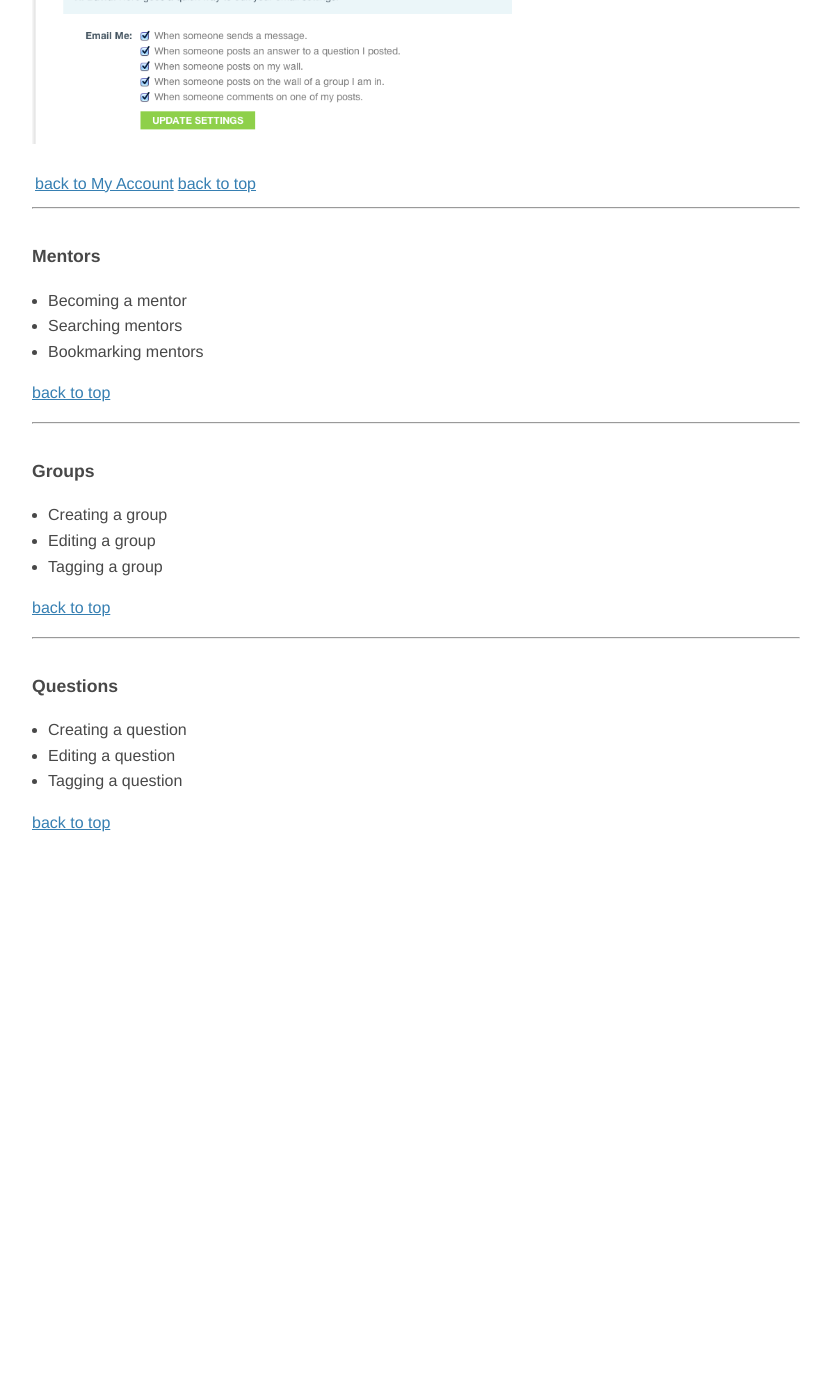
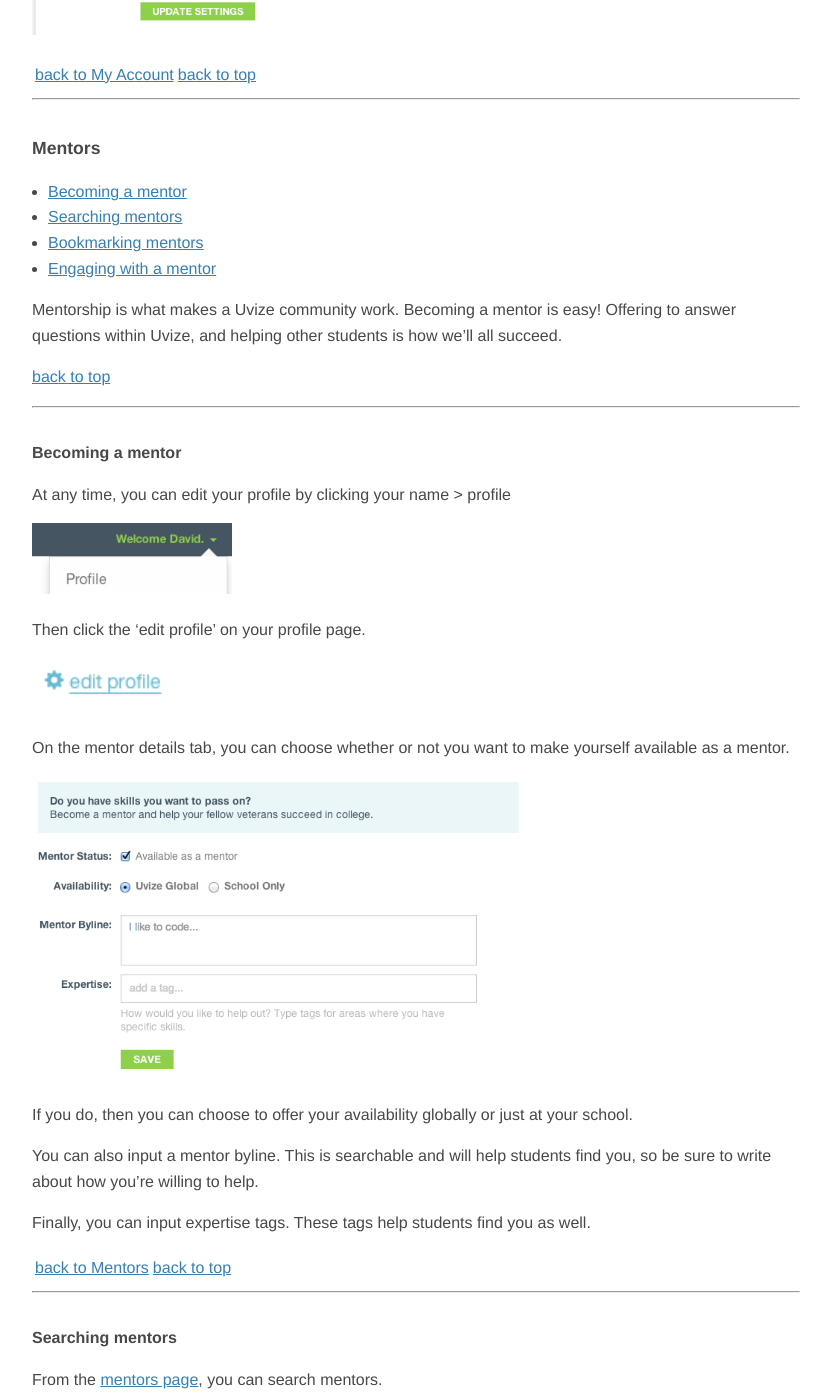
Before and after one commit to SonderMindOrg/uvize.github.io, a Jekyll site: the page built from faq.md, in a window 1280 px wide and 1400 px high, scrolled down 8776 px. Shown: the whole window, without its empty margins (224-1055 px from the left). Built offline with Jekyll 4.4.1, drawn with Linux system fonts in a browser that asks for light colours; Markdown is read by kramdown in place of the engine named in the settings; before the commit the page ends 9676 px from its top, so only the background shows below that; some of the changed text lies outside the part shown.

Commit message:
Mentor section of FAQ. Fixes #24 Fixes #25 Fixes #14 Fixes #10

```diff
--- a/faq.md
+++ b/faq.md
@@ -146,15 +146,11 @@
 
 On the mentor details tab, you can choose whether or not you want to make yourself available as a mentor.
 
-If you do, then you can choose to offer your availability globally or just at your school.
-
 <a href="gfx/uvize-profile-mentor.png">
   <img src="gfx/uvize-profile-mentor.png" alt="profile mentor details" style="width:500px;">
 </a>
 
-You can also input a mentor byline. This is searchable and will help students find you, so be sure to write about how you're willing to help.
-
-Finally, you can input expertise tags. These tags help students find you as well.
+See [Becoming a mentor](#become-mentor) to learn more about mentorship.
 
 #### Email Settings
 
@@ -280,11 +276,90 @@
 
 ## <a name="mentors"></a>Mentors
 
-* Becoming a mentor
-* Searching mentors
-* Bookmarking mentors
+* [Becoming a mentor](#become-mentor)
+* [Searching mentors](#searching-mentors)
+* [Bookmarking mentors](#bookmarking-mentors)
+* [Engaging with a mentor](#engaging-mentors)
+
+Mentorship is what makes a Uvize community work. Becoming a mentor is easy! Offering to answer questions within Uvize, and helping other students is how we'll all succeed.
 
 [back to top](#top)
+
+***
+
+### <a name="become-mentor"></a>Becoming a mentor
+
+At any time, you can edit your profile by clicking your name > profile
+
+<a href="gfx/uvize-go-to-profile.png">
+  <img src="gfx/uvize-go-to-profile.png" alt="go to profile" style="width:200px;">
+</a>
+
+Then click the 'edit profile' on your profile page.
+
+<a href="gfx/uvize-edit-profile.png">
+  <img src="gfx/uvize-edit-profile.png" alt="edit profile" style="width:150px;">
+</a>
+
+On the mentor details tab, you can choose whether or not you want to make yourself available as a mentor.
+
+<a href="gfx/uvize-profile-mentor.png">
+  <img src="gfx/uvize-profile-mentor.png" alt="profile mentor details" style="width:500px;">
+</a>
+
+If you do, then you can choose to offer your availability globally or just at your school.
+
+You can also input a mentor byline. This is searchable and will help students find you, so be sure to write about how you're willing to help.
+
+Finally, you can input expertise tags. These tags help students find you as well.
+
+[back to Mentors](#mentors) | [back to top](#top)
+
+***
+
+### <a name="searching-mentors"></a>Searching mentors
+
+From the [mentors page](https://www.uvize.com/community/mentors), you can search mentors.
+
+<a href="gfx/uvize-mentors-page.png">
+  <img src="gfx/uvize-mentors-page.png" alt="mentors page" style="width:500px;">
+</a>
+
+Just input different search criteria and we'll search mentors by tags, mentor bylines, bio, and major.
+
+<a href="gfx/uvize-mentors-search.png">
+  <img src="gfx/uvize-mentors-search.png" alt="mentors search" style="width:500px;">
+</a>
+
+[back to Mentors](#mentors) | [back to top](#top)
+
+***
+
+### <a name="bookmarking-mentors"></a>Bookmarking mentors
+
+Bookmarking a mentor allows you to 'save' a mentor that has been helpful to you or that you'd like to keep in contact with.
+
+From a mentor's profile page, just click "Save to 'My Mentors'"
+
+<a href="gfx/uvize-save-mentor.png">
+  <img src="gfx/uvize-save-mentor.png" alt="save mentor" style="width:200px;">
+</a>
+
+Now that mentor will show up on the mentors page.
+
+<a href="gfx/uvize-my-mentors.png">
+  <img src="gfx/uvize-my-mentors.png" alt="my mentors" style="width:200px;">
+</a>
+
+[back to Mentors](#mentors) | [back to top](#top)
+
+***
+
+### <a name="engaging-mentors"></a>Engaging with a mentor
+
+Mentorship is fundamental in the success of students. When engaging with a mentor, always be respectful of the mentor's time. Mentors volunteer themselves to help others out of their own time. Do not be rude or harass a mentor. If a mentor is unable to help you, then politely thank them for their time and reach out to another mentor who may be able to help you.
+
+[back to Mentors](#mentors) | [back to top](#top)
 
 ***
 
```
Also changed, not shown: gfx/uvize-mentors-page.png (added), gfx/uvize-mentors-search.png (added), gfx/uvize-my-mentors.png (added), gfx/uvize-save-mentor.png (added).
